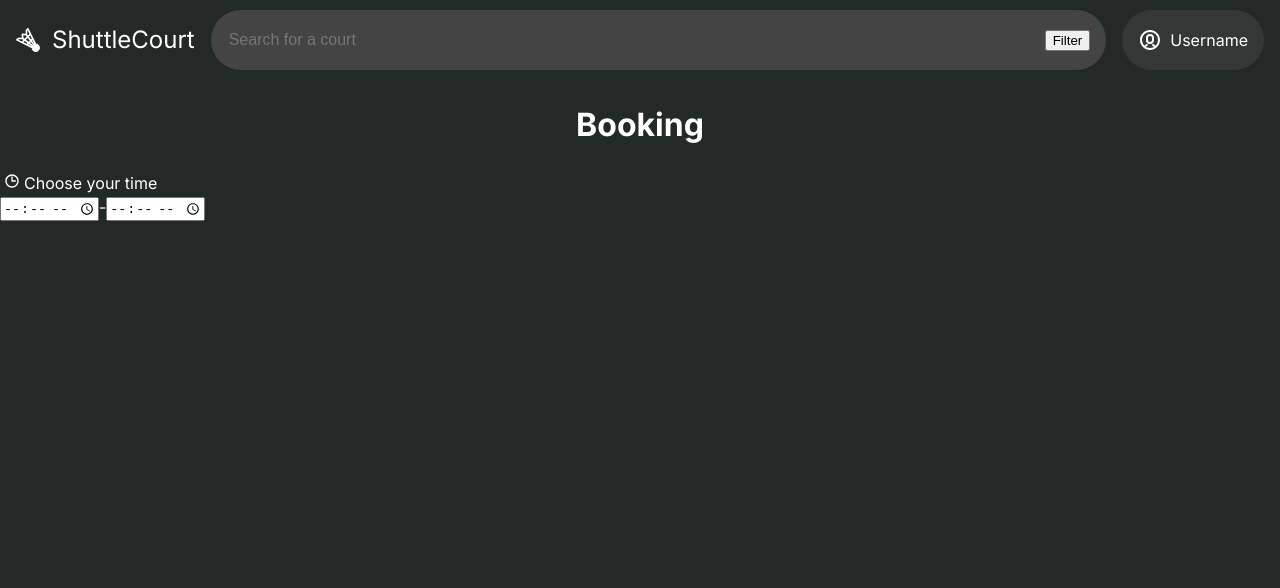
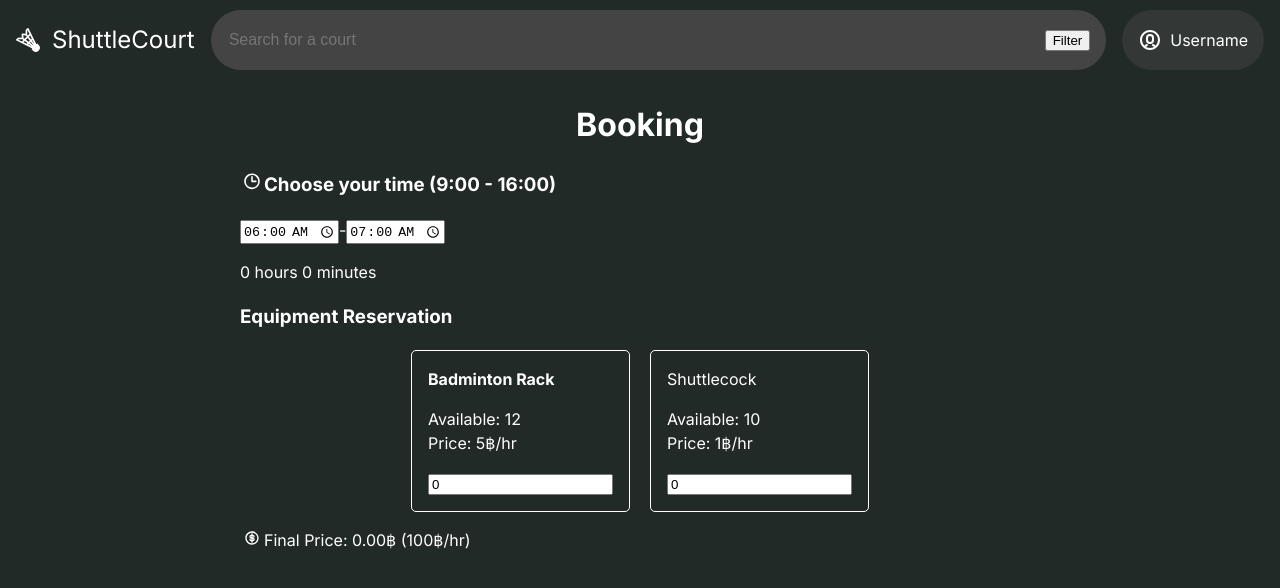
Before and after one commit to pastelite/ShuttleCourt-prototype, a React (Vite) app: page /court/1/book in a window 1280 px wide. Shown: the top 588 px of the page. Built offline with nearby package versions, Linux system fonts and the light colour scheme; what simple-zustand-devtools would draw is missing.

Commit message:
will rewrite time

```diff
--- /dev/null
+++ b/src/courtsList.ts
@@ -0,0 +1,20 @@
+export type CourtInfo = {
+  id: number;
+  name: string;
+  location: string;
+  businessHour: [number, number]; // [start, end]
+  bookingCost: number;
+  ruleSet?: string;
+};
+
+// It is weird to store here but fuck it
+const courtLists: CourtInfo[] = [
+  {id: 1, name: "Court near ICT", location: "ICT", businessHour: [9,16], bookingCost: 100, ruleSet: "Don't bring food in"},
+  {id: 2, name: "Sports Science Badminton Court 1", location: "Sports Science",businessHour: [8,18],bookingCost:80},
+  {id: 3, name: "Sports Science Badminton Court 2", location: "Sports Science",businessHour: [8,18],bookingCost:70},
+  {id: 4, name: "Sports Science Badminton Court 3", location: "Sports Science",businessHour: [10,14],bookingCost:50},
+  {id: 5, name: "Central badminton court 1",location: "MLC", businessHour: [12,18],bookingCost: 100},
+  {id: 6, name: "Central badminton court 2",location: "MLC", businessHour: [12,18],bookingCost: 100}
+]
+
+export default courtLists
--- a/src/pages/Booking.scss
+++ b/src/pages/Booking.scss
@@ -0,0 +1,21 @@
+#booking-page {
+  max-width: 800px;
+  margin: 0 auto;
+}
+
+.equipment-container {
+  display: flex;
+  justify-content: center;
+
+  > div {
+    margin: 0 10px;
+    border: 1px solid white;
+    border-radius: 5px;
+    padding: 1em;
+    align-items: center;
+  }
+
+  h4 {
+    margin: 0;
+  }
+}
--- a/src/pages/Booking.tsx
+++ b/src/pages/Booking.tsx
@@ -1,17 +1,32 @@
+import { useMemo, useState } from "react"
+import { useParams } from "react-router-dom"
+import { equipmentsStore } from "../stores"
+import courtsList from "../courtsList"
+
 import "./Booking.scss"
 import JamClock from "../assets/icons/jam-clock.svg?react"
-import { courtLists } from "../stores"
-import { useParams } from "react-router-dom"
-import { useMemo, useState } from "react"
+import JamCoin from "../assets/icons/jam-coin.svg?react"
 
 export default function Booking() {
   let courtId = Number.parseInt(useParams().id ?? '0')
-  let [{ startTime, endTime }, setBookingTime] = useState({ startTime: 0, endTime: 0 })
-  let [timeErrorText, setTimeErrorText] = useState('')
+  let courtInfo = useMemo(() => {
+    return courtsList.find((court) => court.id === courtId)
+  }, [])
 
-  let courtInfo = useMemo(() => {
-    return courtLists.find((court) => court.id === courtId)
-  }, [courtId])
+  let [{ startTime, endTime }, setBookingTime] = useState({
+    startTime: 0,
+    endTime: 0
+  })
+  let [formEquipments, setFormEquipments] = useState({
+    badmintonRack: 0,
+    shuttlecock: 0,
+  })
+  let [dbEquipments, setDbEquipments] = equipmentsStore((state) => {
+    let { setEquipments, ...equipments } = state
+    return [equipments, setEquipments]
+  })
+
+  let [errorText, setErrorText] = useState('')
 
   function handleChangeStart(e: React.ChangeEvent<HTMLInputElement>) {
     let { value } = e.target
@@ -29,32 +44,104 @@ export default function Booking() {
     checkTimeValue(startTime, time)
   }
 
+  function handleEquipmentChange(e: React.ChangeEvent<HTMLInputElement>) {
+    let { name, value: valueString } = e.target
+    let value = Number.parseInt(valueString)
+    setFormEquipments((prev) => ({ ...prev, [name]: value }))
+
+    // @ts-ignore
+    let dbEquipmentsNumber: number = dbEquipments[name];
+
+    // deal with negative and overflow
+    if (value < 0) {
+      e.target.value = '0'
+      value = 0
+    } else if (value > dbEquipmentsNumber) {
+      e.target.value = dbEquipmentsNumber.toString()
+      value = dbEquipmentsNumber
+    }
+  }
+
   function checkTimeValue(startTime: number, endTime: number) {
     console.log(startTime, endTime)
 
     if (startTime > endTime) {
-      setTimeErrorText('Error: End time must be after start time')
+      setErrorText('Error: End time must be after start time')
     } else if (startTime < (courtInfo?.businessHour[0] || 0) * 100) {
-      setTimeErrorText('Error: Start time must be after openning which is ' + (courtInfo?.businessHour[0] || 0) + ':00')
+      setErrorText('Error: Start time must be after openning which is ' + (courtInfo?.businessHour[0] || 0) + ':00')
     } else if (endTime > (courtInfo?.businessHour[1] || 0) * 100) {
-      setTimeErrorText('Error: End time must be before closing which is ' + (courtInfo?.businessHour[1] || 0) + ':00')
+      setErrorText('Error: End time must be before closing which is ' + (courtInfo?.businessHour[1] || 0) + ':00')
     } else {
-      setTimeErrorText('')
+      setErrorText('')
+    }
+  }
+
+  function calculateTime(startTime: number, endTime: number) {
+    let minutes = endTime % 100 - startTime % 100
+    let hours = Math.floor((endTime - startTime) / 100)
+
+    if (minutes < 0) {
+      minutes += 60
+      hours -= 1
     }
 
+    return [hours, minutes]
   }
 
-  return <>
+  // calculate price
+  let hourlyPrice = ((courtInfo?.bookingCost || 0) + formEquipments.badmintonRack * 5 + formEquipments.shuttlecock * 1)
+  let totalTime = calculateTime(startTime, endTime)
+  let price = hourlyPrice * (totalTime[0] + totalTime[1] / 60)
+  let currentTime = new Date()
+  let currentHour = currentTime.getHours()
+
+  return <div id="booking-page">
     <h1>Booking</h1>
+    {errorText}
     <p>
-      <JamClock fill='white' height='1em' />
-      Choose your time <br />
-      <input type="time" name="startTime" onChange={handleChangeStart} />
+      <h3>
+        <JamClock fill='white' height='1em' />
+        Choose your time
+        ({courtInfo?.businessHour[0]}:00 - {courtInfo?.businessHour[1]}:00)
+      </h3>
+
+      <input type="time" name="startTime" onChange={handleChangeStart}
+        defaultValue={`${currentHour.toString().padStart(2, '0')}:00`} />
       -
-      <input type="time" name="endTime" onChange={handleChangeEnd} />
-      {timeErrorText}
+      <input type="time" name="endTime" onChange={handleChangeEnd}
+        defaultValue={`${(currentHour + 1).toString().padStart(2, '0')}:00`}
+      />
+
+      <p>
+        {totalTime[0]} hours {totalTime[1]} minutes
+      </p>
     </p>
-  </>
+    <p>
+      <h3>Equipment Reservation</h3>
+      <div className="equipment-container">
+        <div>
+          <h4>Badminton Rack</h4>
+          <p>
+            Available: {dbEquipments.badmintonRack - formEquipments.badmintonRack}<br />
+            Price: 5฿/hr
+          </p>
+          <input type="number" defaultValue={0} name="badmintonRack" onChange={handleEquipmentChange}></input>
+        </div>
+        <div>
+          <div>Shuttlecock</div>
+          <p>
+            Available: {dbEquipments.shuttlecock - formEquipments.shuttlecock}<br />
+            Price: 1฿/hr
+          </p>
+          <input type="number" defaultValue={0} name="shuttlecock" onChange={handleEquipmentChange}></input>
+        </div>
+      </div>
+    </p>
+    <p>
+      <JamCoin fill='white' height='1em' />
+      Final Price: {price.toFixed(2)}฿ ({hourlyPrice}฿/hr)
+    </p>
+  </div>
 }
 
 function convertTimeToInt(time: string) {
--- a/src/pages/CourtInfo.tsx
+++ b/src/pages/CourtInfo.tsx
@@ -1,17 +1,17 @@
 import { Link, useNavigate, useParams } from "react-router-dom"
-import { courtLists } from "../stores"
 import "./CourtInfo.scss"
 import { useMemo } from "react"
 
 import JamMapMarker from "../assets/icons/jam-map-marker.svg?react"
 import JamClock from "../assets/icons/jam-clock.svg?react"
 import JamCoin from "../assets/icons/jam-coin.svg?react"
+import courtsList from "../courtsList"
 
 export default function CourtInfo() {
   let courtId = Number.parseInt(useParams().id ?? '0')
 
   let courtInfo = useMemo(() => {
-    return courtLists.find((court) => court.id === courtId)
+    return courtsList.find((court) => court.id === courtId)
   }, [courtId])
 
   let navigate = useNavigate();
--- a/src/pages/Home.tsx
+++ b/src/pages/Home.tsx
@@ -1,38 +1,41 @@
 import { useEffect, useState } from 'react'
 import './Home.scss'
-import { CourtInfo, courtLists, filterStore } from '../stores'
+import { filterStore } from '../stores'
 import { Link } from 'react-router-dom'
 
-function App() {
-  const [courts, setCourts] = useState<CourtInfo[]>([])
+import courtLists, { CourtInfo } from '../courtsList'
+
+function Home() {
+  const [filteredCourts, setFilteredCourts] = useState<CourtInfo[]>([])
   const [text] = filterStore((state) => [state.text])
 
   useEffect(() => {
-    let newCourtsList = courtLists.filter((court) => {
+    let newCourtsList: CourtInfo[] = courtLists.filter((court) => {
       return court.name.toLowerCase().includes(text.toLowerCase()) || court.location.toLowerCase().includes(text.toLowerCase())
     })
-    setCourts(newCourtsList)
+    setFilteredCourts(newCourtsList)
   }, [text])
-
 
   return (
     <>
       <h1>Choose your badminton courts</h1>
       {
-        courts.map((court, index) => {
-          return (
-            <Link to={`/court/${court.id}`}>
-              <div className='court-card' key={index}>
-                <h2>{court.name}</h2>
-                <p>{court.location}</p>
-                <div className='price'>{court.bookingCost}฿</div>
-              </div>
-            </Link>
-          )
-        })
+        filteredCourts.map((court, index) => (
+          <CourtItem court={court} index={index}></CourtItem>
+        ))
       }
     </>
   )
 }
 
-export default App
+function CourtItem(props: { court: CourtInfo, index: number }) {
+  return (<Link to={`/court/${props.court.id}`}>
+    <div className='court-card' key={props.index}>
+      <h2>{props.court.name}</h2>
+      <p>{props.court.location}</p>
+      <div className='price'>{props.court.bookingCost}฿</div>
+    </div>
+  </Link>);
+}
+
+export default Home
--- a/src/stores.ts
+++ b/src/stores.ts
@@ -6,7 +6,7 @@ type UserInfo = {
   setUsername: (username: string) => void;
 };
 
-let userStore = create<UserInfo>((set) => ({
+export const userStore = create<UserInfo>((set) => ({
   username: "Username",
   setUsername: (username: string) => set({ username }),
 }));
@@ -16,31 +16,26 @@ type FilterParams = {
   setText: (text: string) => void;
 };
 
-let filterStore = create<FilterParams>((set) => ({
+export const filterStore = create<FilterParams>((set) => ({
   text: "",
   setText: (text: string) => set({ text }),
 }));
 
-export type CourtInfo = {
-  id: number;
-  name: string;
-  location: string;
-  businessHour: [number, number]; // [start, end]
-  bookingCost: number;
-  ruleSet?: string;
+type EquipmentsStoreProps = {
+  badmintonRack: number;
+  shuttlecock: number;
+  setEquipments: (badmintonRack: number, shuttlecock: number) => void;
+  // setBadmintonRack: (badmintonRack: number) => void;
+  // setShuttlecock: (shuttlecock: number) => void;
 };
 
-// It is weird to store here but fuck it
-let courtLists: CourtInfo[] = [
-  {id: 1, name: "Court near ICT", location: "ICT", businessHour: [9,16], bookingCost: 100, ruleSet: "Don't bring food in"},
-  {id: 2, name: "Sports Science Badminton Court 1", location: "Sports Science",businessHour: [8,18],bookingCost:80},
-  {id: 3, name: "Sports Science Badminton Court 2", location: "Sports Science",businessHour: [8,18],bookingCost:70},
-  {id: 4, name: "Sports Science Badminton Court 3", location: "Sports Science",businessHour: [10,14],bookingCost:50},
-  {id: 5, name: "Central badminton court 1",location: "MLC", businessHour: [12,18],bookingCost: 100},
-  {id: 6, name: "Central badminton court 2",location: "MLC", businessHour: [12,18],bookingCost: 100}
-]
+export const equipmentsStore = create<EquipmentsStoreProps>((set) => ({
+  badmintonRack: 12,
+  shuttlecock: 10,
+  setEquipments: (badmintonRack?: number, shuttlecock?: number) => {
+    if (badmintonRack) set({ badmintonRack })
+    if (shuttlecock) set({ shuttlecock })
+  }
+}));
 
 mountStoreDevtool('Filter',filterStore)
-
-
-export {userStore, filterStore, courtLists}
```
